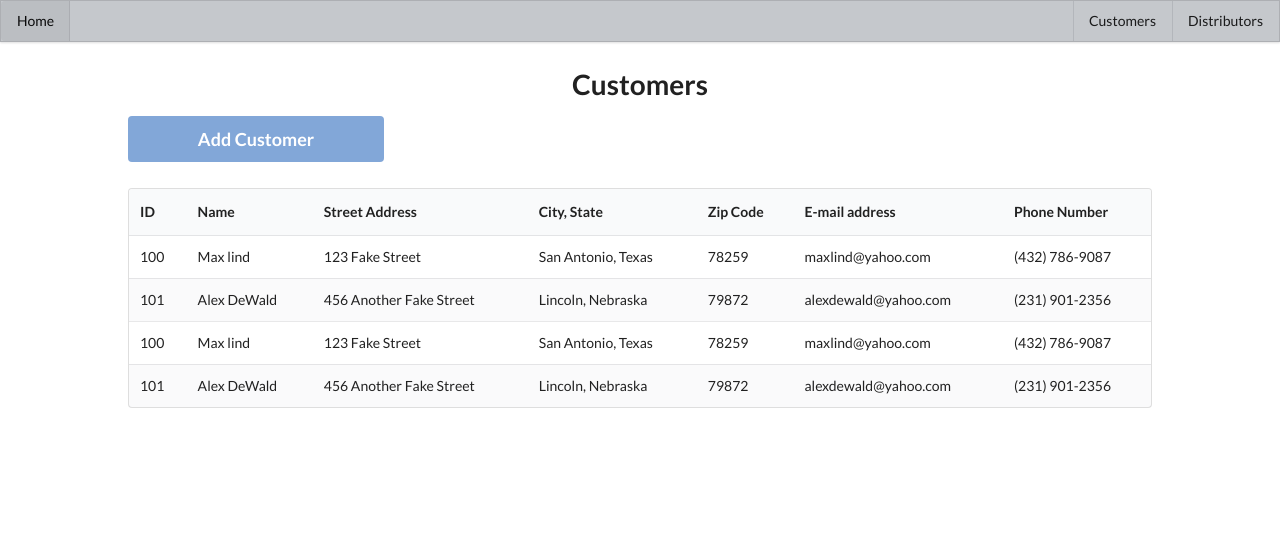
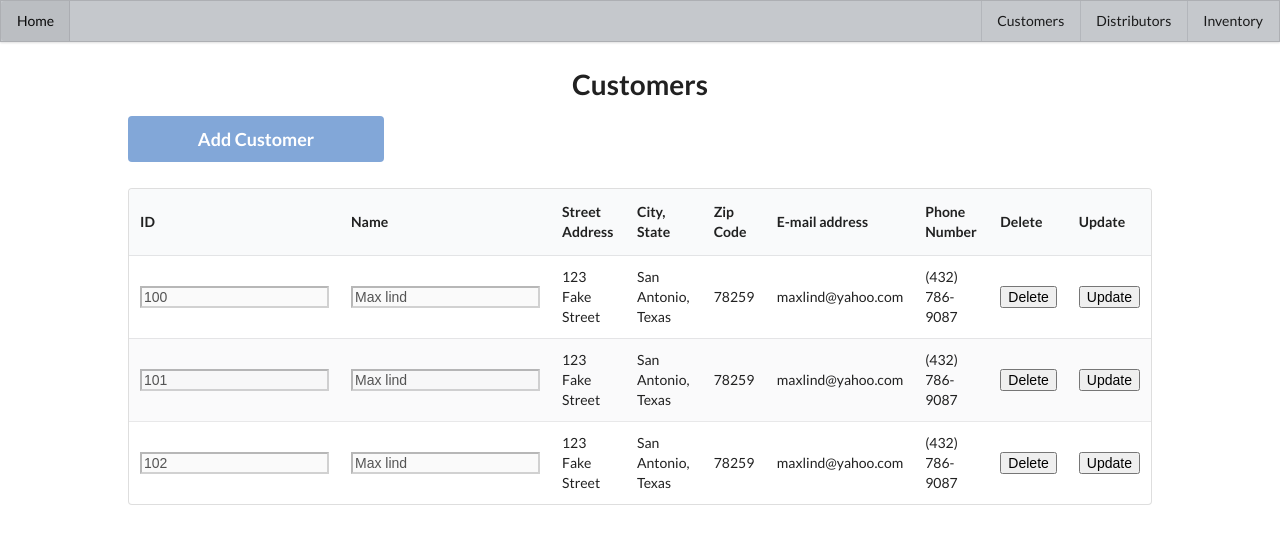
Before and after one commit to mlind34/record-store-app, a Flask app: page /customers in a window 1280 px wide. Shown: the top 544 px of the page. Run offline with Flask 2, Linux system fonts and the light colour scheme; some libraries are stand-ins or nearby versions.

Commit message:
7/17 commit

```diff
--- a/app.py
+++ b/app.py
@@ -5,10 +5,9 @@ app = Flask(__name__)
 def test():
     return render_template('home.html')
 
-@app.route('/customers')
+@app.route('/customers', methods=['GET'])
 def show_customer():
-    customers = [
-        {
+    customers = [{
         'id': 100,
         'fname': 'Max',
         'lname': 'lind',
@@ -21,17 +20,6 @@ def show_customer():
         },
         {
         'id': 101,
-        'fname': 'Alex',
-        'lname': 'DeWald',
-        'street': '456 Another Fake Street',
-        'city': 'Lincoln',
-        'state': 'Nebraska',
-        'zip': '79872',
-        'email': 'alexdewald@yahoo.com',
-        'phone': '(231) 901-2356'
-        },
-        {
-        'id': 100,
         'fname': 'Max',
         'lname': 'lind',
         'street': '123 Fake Street',
@@ -42,22 +30,21 @@ def show_customer():
         'phone': '(432) 786-9087'
         },
         {
-        'id': 101,
-        'fname': 'Alex',
-        'lname': 'DeWald',
-        'street': '456 Another Fake Street',
-        'city': 'Lincoln',
-        'state': 'Nebraska',
-        'zip': '79872',
-        'email': 'alexdewald@yahoo.com',
-        'phone': '(231) 901-2356'
+        'id': 102,
+        'fname': 'Max',
+        'lname': 'lind',
+        'street': '123 Fake Street',
+        'city': 'San Antonio',
+        'state': 'Texas',
+        'zip': '78259',
+        'email': 'maxlind@yahoo.com',
+        'phone': '(432) 786-9087'
         }
     ]
 
-    return render_template('customers.html', title='Customers', customers=customers)
+    return render_template('customers.html', customers=customers)
 
 
 @app.route('/customers/add-customer')
 def add_customer():
-
     return render_template('addcustomer.html')
--- a/static/index.js
+++ b/static/index.js
@@ -1,36 +1,47 @@
-function addCustomer() {
+const customerTable = document.getElementById('customerTable');
 
-    let name = document.getElementById('addCustomer');
 
-    let customer = {
-        name: name.value
+customerTable.addEventListener('click', function(){
+    let target = event.target;
+    if(target.value == 'Update'){
+        var confirm = makeConfirm(target)
+        updateRow(target.id);
+    }
+});
+
+
+const updateRow = (id) => {
+    var rowToUpdate = document.getElementById(id);
+
+    inputs = rowToUpdate.getElementsByClassName('cust-input');
+
+    for(var i = 0; i < inputs.length; i++){
+        inputs[i].disabled = false;
     }
 
-    fetch(`${window.origin}/customers/add-customer`, {
-        method: "POST",
-        credentials: "include",
-        body: JSON.stringify(customer),
-        cache: "no-cache",
-        headers: new Headers({
-            "content-type": "application/json"
-        })
+}
 
-    }).then(function(response) {
+const makeConfirm = (button) => {
+    button.setAttribute('value', 'Confirm');
+    button.style.backgroundColor = 'rgb(100, 150, 240)'
+    return button;
+}
 
-        if (response.status !== 200){
 
-            console.log(`Error in request ${response.status}`);
+// fetch('http://flip2.engr.oregonstate.edu:4521/customers')
+//     .then(function (response) {
+//         return response.text();
+//     }).then(function (text) {
+//         console.log('GET response text:');
+//         console.log(text); // Print the greeting as text
+//     });
 
-            return ;
-
-        }
-
-        response.json().then(function(data) {
-
-            console.log(data)
-
-        })
-
-    })
-
-}
+// // Send the same request
+// fetch('http://flip2.engr.oregonstate.edu:4521/customers')
+//     .then(function (response) {
+//         return response.json(); // But parse it as JSON this time
+//     })
+//     .then(function (json) {
+//         console.log('GET response as JSON:');
+//         console.log(json); // Here’s our JSON object
+//     })
--- a/templates/addcustomer.html
+++ b/templates/addcustomer.html
@@ -95,9 +95,6 @@
                 </div>
             </div>
 
-
-
-
         <button class="ui primary button" type="submit">Submit</button>
     </form>
 </div>
--- a/templates/customers.html
+++ b/templates/customers.html
@@ -7,7 +7,7 @@
   <input type="submit" class="big ui primary button" id="addCustomerBtn" value="Add Customer">
 </form>
 
-<table class="ui striped table customer-table">
+<table class="ui striped table customer-table" id="customerTable">
     <thead>
       <tr>
         <th>ID</th>
@@ -17,18 +17,23 @@
         <th>Zip Code</th>
         <th>E-mail address</th>
         <th>Phone Number</th>
+        <th>Delete</th>
+        <th>Update</th>
       </tr>
     </thead>
     <tbody>
+
       {% for customer in customers %}
-      <tr>
-          <td>{{ customer.id }}</td>
-          <td>{{ customer.fname }} {{customer.lname }}</td>
+      <tr id="{{ customer.id }}">
+          <td><input type="text" name="id" class="cust-input" disabled="true" value= "{{ customer.id }}"></td>
+          <td><input type="text" name="name" disabled="true" class="cust-input" value= "{{ customer.fname }} {{customer.lname }}"></td>
           <td>{{ customer.street }}</td>
           <td>{{ customer.city }}, {{ customer.state }}</td>
           <td>{{ customer.zip }}</td>
           <td>{{ customer.email }}</td>
           <td>{{ customer.phone }}</td>
+          <td><input type="submit" value="Delete"></td>
+          <td><input type="submit" value="Update" id="{{ customer.id }}"></td>
       </tr>
       {% endfor %}
 
@@ -37,7 +42,4 @@
 
   </table>
 
-
-
-
 {% endblock %}
--- a/templates/layout.html
+++ b/templates/layout.html
@@ -4,7 +4,7 @@
     <script src="https://code.jquery.com/jquery-3.1.1.min.js" crossorigin="anonymous"></script>
     <link rel="stylesheet" href="https://cdn.jsdelivr.net/npm/semantic-ui@2.4.2/dist/semantic.min.css">
     <script src="https://cdn.jsdelivr.net/npm/semantic-ui@2.4.2/dist/semantic.min.js"></script>
-    <script src="/static/index.js"></script>
+
     <link rel="stylesheet" href="{{ url_for('static', filename='css/style.css') }}">
 
     {% if title %}
@@ -27,11 +27,16 @@
             <a class="item" href="/distributors">
               Distributors
             </a>
+            <a class="item" href="/inventory">
+              Inventory
+            </a>
         </div>
 
 
       </div>
     {% block content%}
     {% endblock %}
+
+    <script src="/static/index.js"></script>
 </body>
 </html>
```
